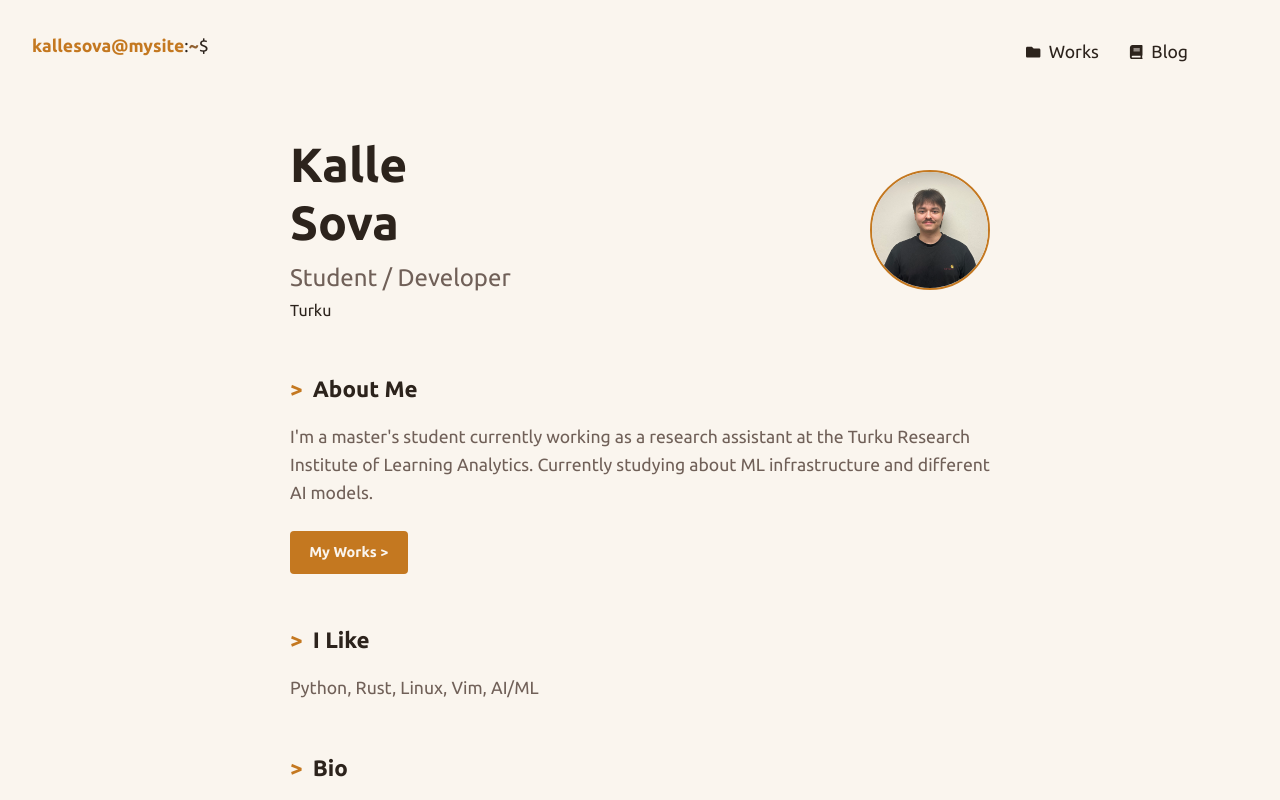
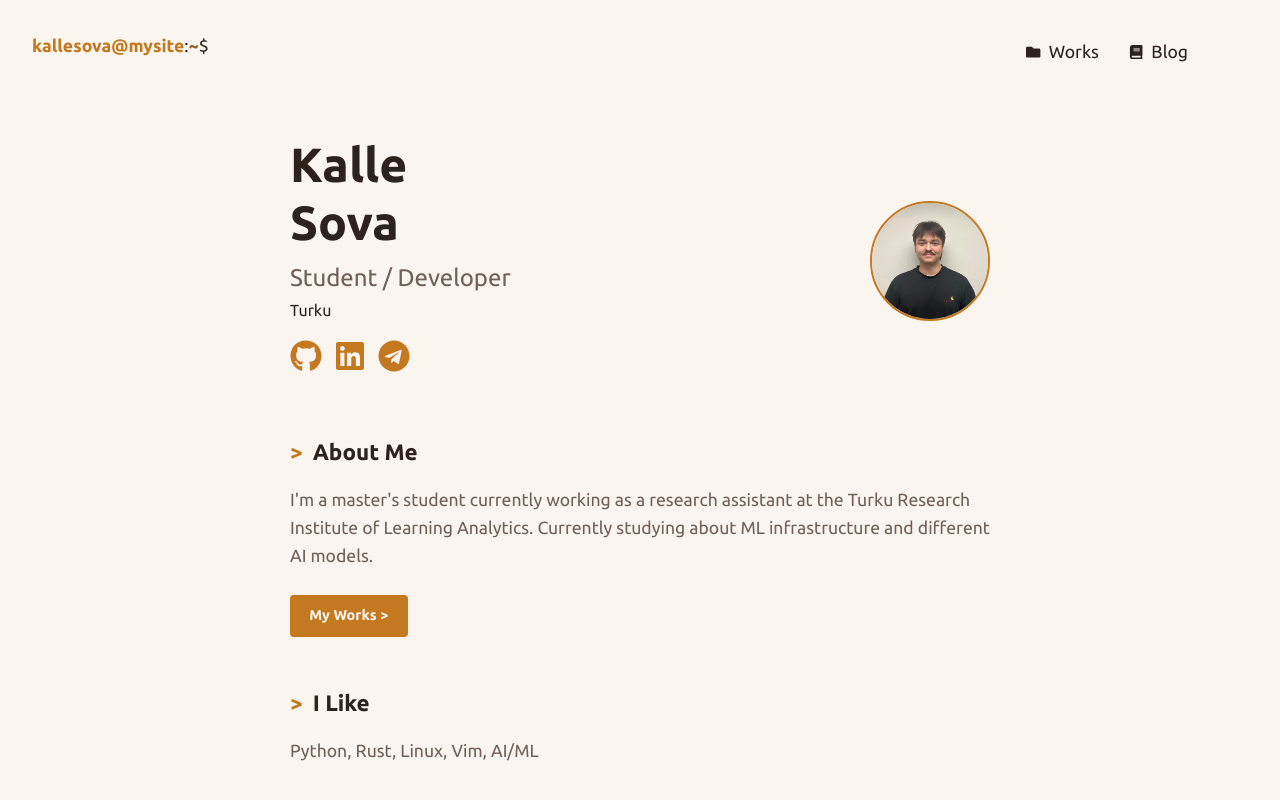
Before and after one commit to klsova/kallesova.fi, a Next.js app: page / in a window 1280 px wide. Shown: the top 800 px of the page. Built offline with nearby package versions, Linux system fonts and the light colour scheme.

Commit message:
added socials icons

```diff
--- a/src/app/globals.css
+++ b/src/app/globals.css
@@ -86,6 +86,23 @@ h1 {
   font-size: 1.5rem;
   color: var(--dim-color);
   margin-top: 0.5rem;
+}
+
+.hero-socials {
+  display: flex;
+  gap: 0.75rem;
+  margin-top: 0.75rem;
+}
+
+.hero-socials a {
+  color: var(--accent-color);
+  font-size: 2rem;
+  transition: color 0.2s;
+}
+
+.hero-socials a:hover {
+  color: var(--dim-color);
+  text-decoration: none;
 }
 
 .profile-pic {
--- a/src/app/page.tsx
+++ b/src/app/page.tsx
@@ -1,6 +1,6 @@
 import Image from "next/image";
 import Link from "next/link";
-import { FaGithub, FaTwitter, FaLinkedin, FaCode } from "react-icons/fa";
+import { FaGithub, FaTwitter, FaLinkedin, FaCode, FaTelegram } from "react-icons/fa";
 import LocationCard from "../components/LocationCard";
 import RecentCommits from "../components/RecentCommits";
 
@@ -14,6 +14,11 @@ export default function Home() {
             <h1>Kalle<br />Sova</h1>
             <div className="subtitle">Student / Developer</div>
             <div className="text">Turku</div>
+            <div className="hero-socials">
+              <Link href="https://github.com/klsova" target="_blank" aria-label="GitHub"><FaGithub /></Link>
+              <Link href="https://www.linkedin.com/in/kalle-sova-5b4616292/" target="_blank" aria-label="LinkedIn"><FaLinkedin /></Link>
+              <Link href="https://t.me/kalleleonard" target="_blank" aria-label="Telegram"><FaTelegram /></Link>
+            </div>
           </div>
           <Image
             src="/kalle1.png"
```
